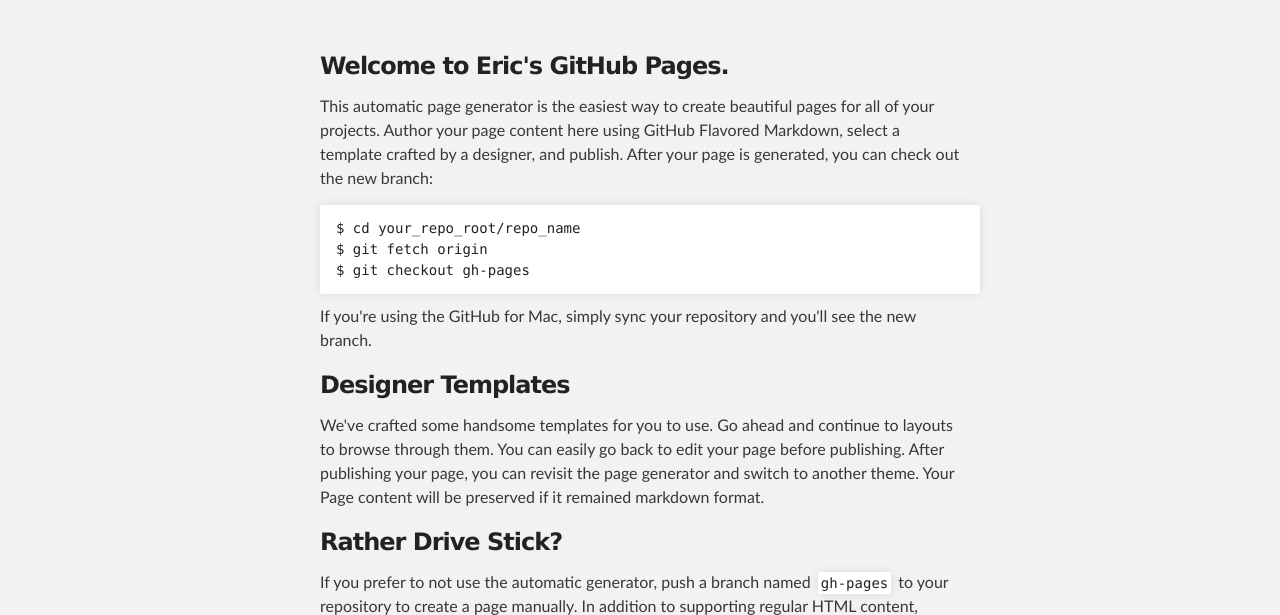
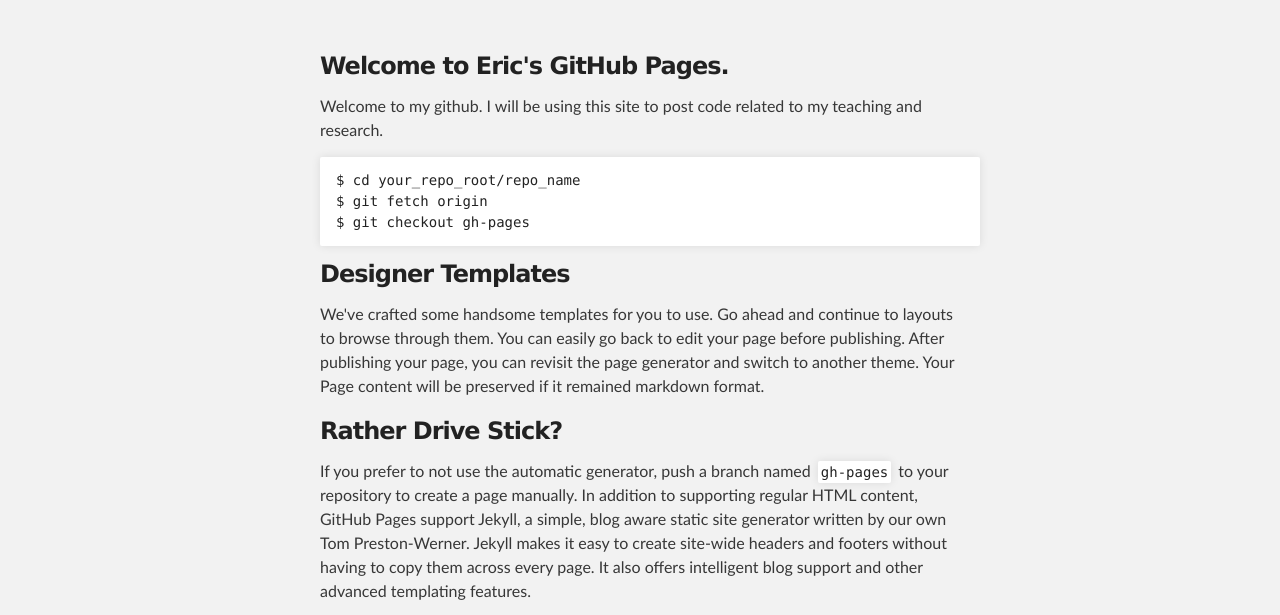
Before and after one commit to esuess/esuess.github.io, a plain HTML site: page index.html in a window 1280 px wide. Shown: the part 176-791 px from the top of the page. Drawn offline with Linux system fonts and the light colour scheme.

Commit message:
Update index.html

```diff
--- a/index.html
+++ b/index.html
@@ -30,14 +30,12 @@
         <h3>
 <a id="welcome-to-erics-github-pages" class="anchor" href="#welcome-to-erics-github-pages" aria-hidden="true"><span class="octicon octicon-link"></span></a>Welcome to Eric's GitHub Pages.</h3>
 
-<p>This automatic page generator is the easiest way to create beautiful pages for all of your projects. Author your page content here using GitHub Flavored Markdown, select a template crafted by a designer, and publish. After your page is generated, you can check out the new branch:</p>
+<p>Welcome to my github.  I will be using this site to post code related to my teaching and research.</p>
 
 <pre><code>$ cd your_repo_root/repo_name
 $ git fetch origin
 $ git checkout gh-pages
 </code></pre>
-
-<p>If you're using the GitHub for Mac, simply sync your repository and you'll see the new branch.</p>
 
 <h3>
 <a id="designer-templates" class="anchor" href="#designer-templates" aria-hidden="true"><span class="octicon octicon-link"></span></a>Designer Templates</h3>
```
